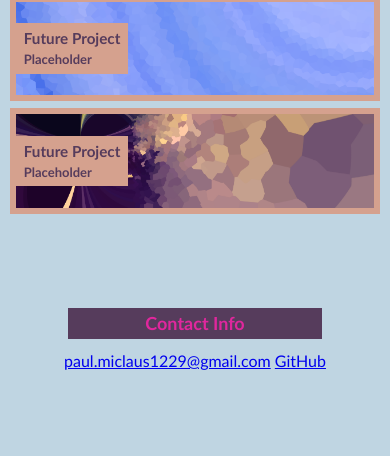
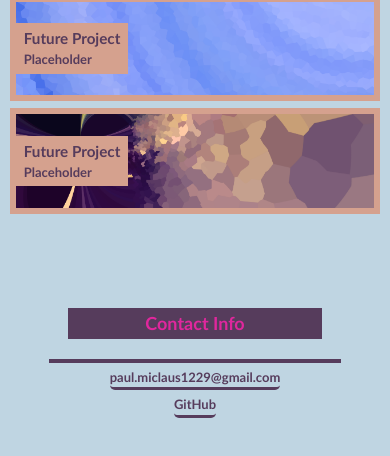
Before and after one commit to applepieorchard/adrian-web-portfolio, a plain HTML site: page index.html in a window 390 px wide. Shown: the part 1592-2048 px from the top of the page. Before the commit the page ends 1990 px from the top, so only its background shows below. Drawn offline with Linux system fonts and the light colour scheme.

Commit message:
Added styling to contact info section, as well as the last details for media queries.

```diff
--- a/assets/css/style.css
+++ b/assets/css/style.css
@@ -115,7 +115,7 @@ p {
 .pageSection {
   display: flex;
   flex-direction: row;
-  justify-content: start;
+  justify-content: center;
   margin-bottom: 25px;
 }
 
@@ -228,7 +228,36 @@ p {
     background-repeat: no-repeat;
     background-position: center;
   }
+/*
+*/
 
+.contentContact {
+  display: flex;
+  flex-direction: row;
+  justify-content: space-evenly;
+  align-items: center;
+  width: 25%;
+  height: 64px;
+  border-left: 4px solid var(--englishViolet);
+  margin-left: 15px;
+  margin-right: 25%;
+}
+
+.contentContact a {
+  text-decoration: none;
+  color: var(--englishViolet);
+  border-bottom: 3px solid currentColor;
+  border-radius: 5px;
+  font-weight: bold;
+}
+
+.contentContact a:hover {
+  color: var(--hollywoodCerise)
+}
+
+.contentContact a:focus {
+  color: var(--rosyBrown);
+}
 /* Tablet View */
 @media screen and (max-width: 1080px) {
   .heroBanner {
@@ -241,6 +270,10 @@ p {
 
   #subtitle {
     margin-right: 5%;
+  }
+
+  .pageSection {
+    justify-content: start;
   }
 
   .pageSection h2 {
@@ -256,6 +289,12 @@ p {
   }
 
   .contentWork {
+    width: 70%;
+    padding-left: 16px;
+  }
+
+  .contentContact {
+    margin-right: 0;
     width: 70%;
     padding-left: 16px;
   }
@@ -331,4 +370,16 @@ p {
     font-size: small;
     margin-bottom: 0;
   }
+
+  .contentContact {
+    flex-direction: column;
+    border-left: 0px;
+    border-top: 4px solid var(--englishViolet);
+    margin: 2.5%;
+    width: 75%;
+    padding-left: 0;
+    align-items: center;
+    font-size: small;
+    font-weight: 100;
   }
+}
```
Lines whose indentation alone changed are shown as unchanged.
